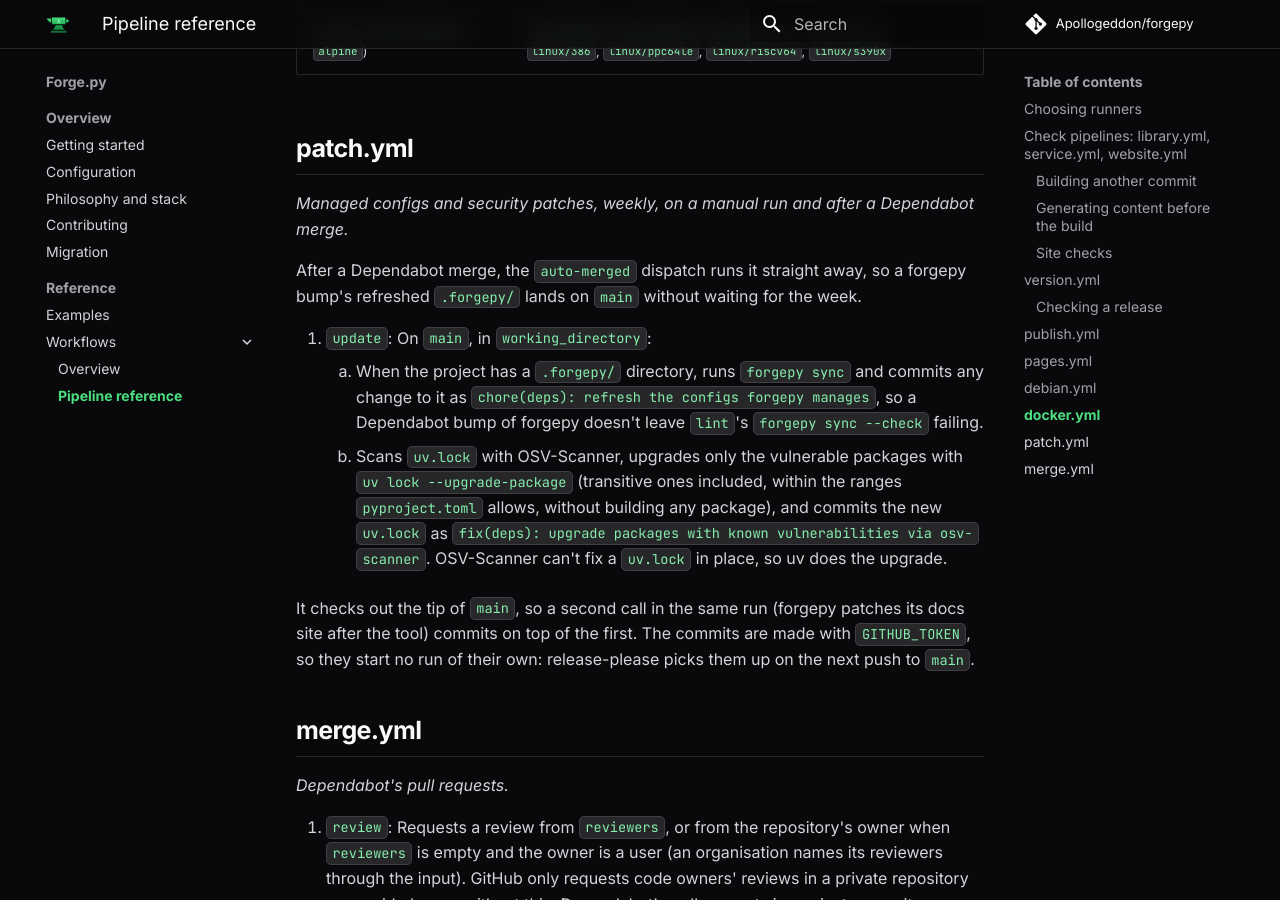
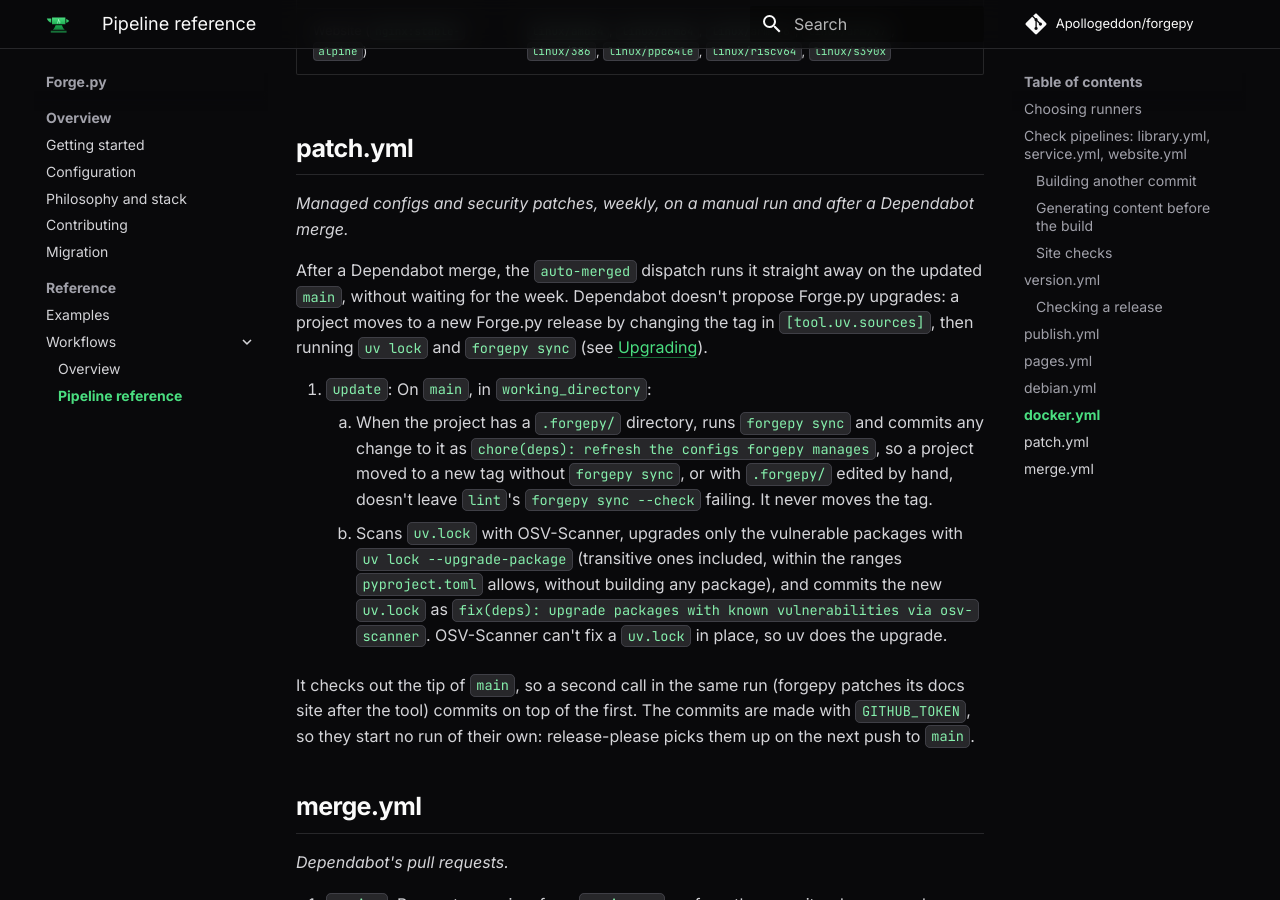
Before and after one commit to Apollogeddon/forgepy, an MkDocs documentation site: the page built from docs/docs/workflows/reference.md, in a window 1280 px wide and 900 px high, scrolled down 9520 px. Built offline with MkDocs 1.6.1 and Material for MkDocs 9.7.7, drawn with Linux system fonts in a browser that asks for light colours; comment, search, counter and statistics services are not loaded.

Commit message:
docs: say Dependabot doesn't propose forgepy upgrades, and how a project moves to a new tag

```diff
--- a/docs/docs/workflows/reference.md
+++ b/docs/docs/workflows/reference.md
@@ -224,10 +224,10 @@
 
 *Managed configs and security patches, weekly, on a manual run and after a Dependabot merge.*
 
-After a Dependabot merge, the `auto-merged` dispatch runs it straight away, so a forgepy bump's refreshed `.forgepy/` lands on `main` without waiting for the week.
+After a Dependabot merge, the `auto-merged` dispatch runs it straight away on the updated `main`, without waiting for the week. Dependabot doesn't propose Forge.py upgrades: a project moves to a new Forge.py release by changing the tag in `[tool.uv.sources]`, then running `uv lock` and `forgepy sync` (see [Upgrading](../configuration.md#upgrading)).
 
 1. **`update`**: On `main`, in `working_directory`:
-    1. When the project has a `.forgepy/` directory, runs `forgepy sync` and commits any change to it as `chore(deps): refresh the configs forgepy manages`, so a Dependabot bump of forgepy doesn't leave `lint`'s `forgepy sync --check` failing.
+    1. When the project has a `.forgepy/` directory, runs `forgepy sync` and commits any change to it as `chore(deps): refresh the configs forgepy manages`, so a project moved to a new tag without `forgepy sync`, or with `.forgepy/` edited by hand, doesn't leave `lint`'s `forgepy sync --check` failing. It never moves the tag.
     2. Scans `uv.lock` with OSV-Scanner, upgrades only the vulnerable packages with `uv lock --upgrade-package` (transitive ones included, within the ranges `pyproject.toml` allows, without building any package), and commits the new `uv.lock` as `fix(deps): upgrade packages with known vulnerabilities via osv-scanner`. OSV-Scanner can't fix a `uv.lock` in place, so uv does the upgrade.
 
 It checks out the tip of `main`, so a second call in the same run (forgepy patches its docs site after the tool) commits on top of the first. The commits are made with `GITHUB_TOKEN`, so they start no run of their own: release-please picks them up on the next push to `main`.
```
Also changed, not shown: docs/docs/configuration.md (+1 -1 lines), README.md, 1 other file.
